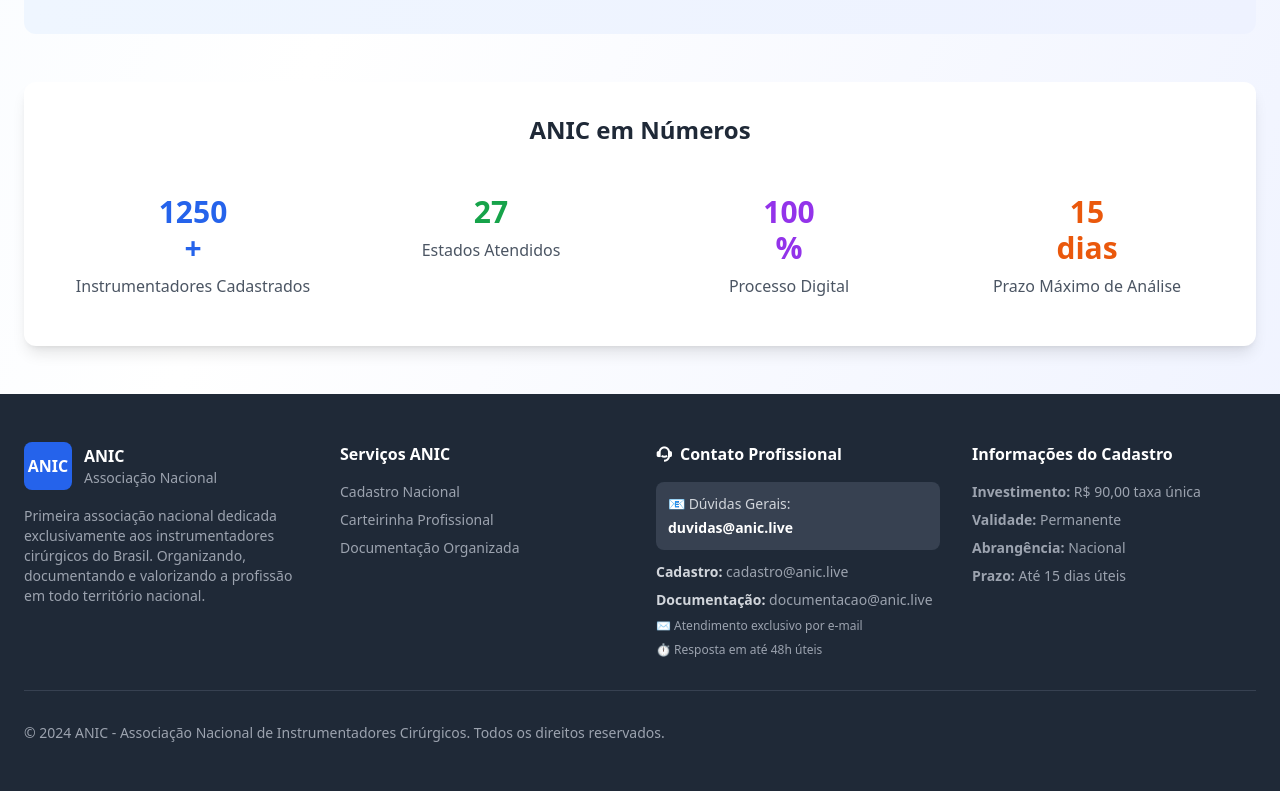
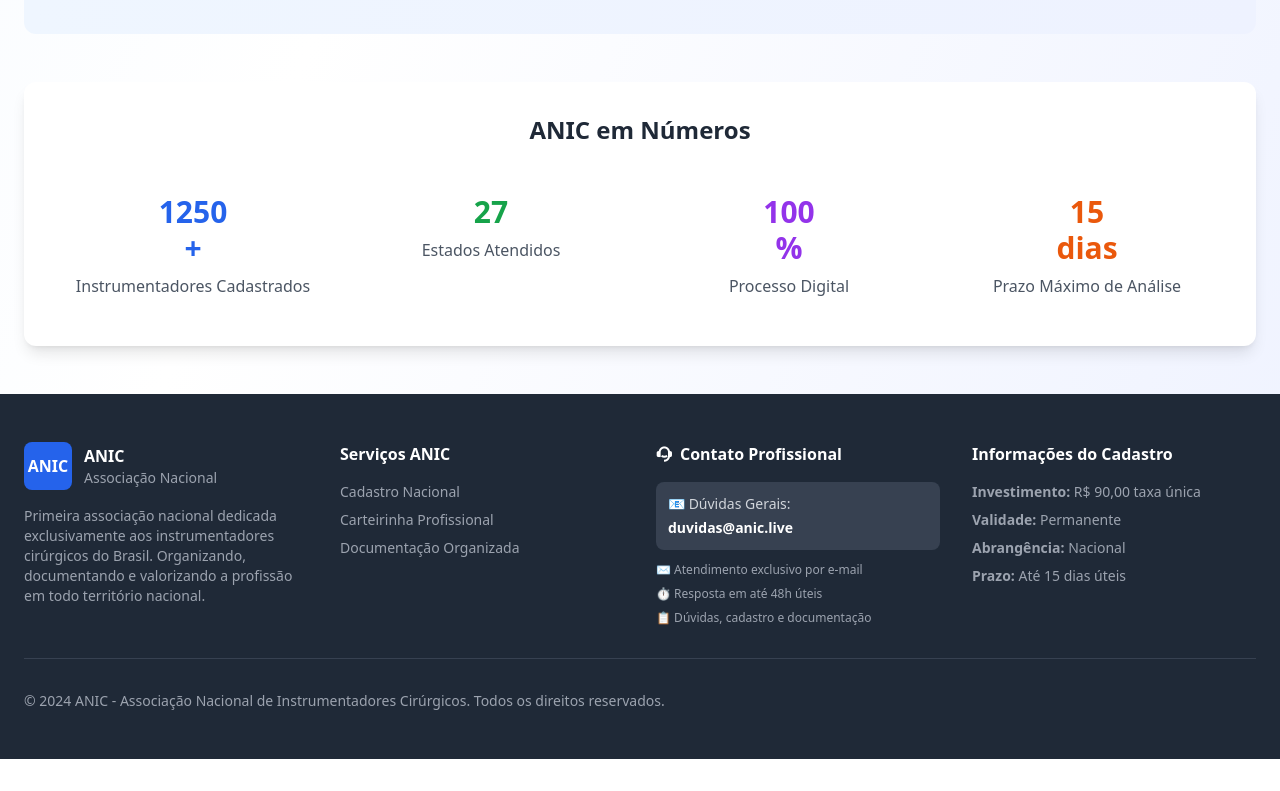
Before and after one commit to Aitchu123/anic, a React (Vite) app: page / in a window 1280 px wide. Shown: the part 2186-2977 px from the top of the page. After the commit the page ends 2945 px from the top, so only its background shows below. Built offline with nearby package versions, Linux system fonts and the light colour scheme.

Commit message:
fix(home): update contact email and consolidate support channels
Update contact email from cadastro@anic.live to duvidas@anic.live and merge documentation support into general support channel. Also update asset file references due to build changes.

```diff
--- a/src/pages/home/page.tsx
+++ b/src/pages/home/page.tsx
@@ -804,7 +804,7 @@
                   Após preencher a ficha cadastral, envie toda a documentação para:
                 </p>
                 <div className="bg-white p-4 rounded-lg">
-                  <p className="font-semibold text-blue-800">cadastro@anic.live</p>
+                  <p className="font-semibold text-blue-800">duvidas@anic.live</p>
                 </div>
                 <p className="text-sm text-blue-600 mt-3">
                   A aprovação da documentação dura em média 15 dias. Após aprovada, você receberá um e-mail com as informações para pagamento.
@@ -957,15 +957,15 @@
                     <i className="ri-contacts-line mr-2"></i>
                     Canais de Atendimento Especializados
                   </h3>
-                  <div className="grid md:grid-cols-2 gap-4">
-                    <div className="bg-white p-4 rounded-lg shadow-sm border border-green-100">
+                  <div className="grid md:grid-cols-1 gap-4 justify-center">
+                    <div className="bg-white p-4 rounded-lg shadow-sm border border-green-100 max-w-md mx-auto">
                       <div className="flex items-center space-x-3 mb-2">
                         <div className="w-10 h-10 bg-green-100 rounded-full flex items-center justify-center">
                           <i className="ri-question-line text-green-600"></i>
                         </div>
                         <div>
-                          <p className="font-semibold text-green-800">Dúvidas Gerais</p>
-                          <p className="text-sm text-green-600">Informações sobre cadastro</p>
+                          <p className="font-semibold text-green-800">Atendimento Geral</p>
+                          <p className="text-sm text-green-600">Dúvidas, cadastro e documentação</p>
                         </div>
                       </div>
                       <a
@@ -974,24 +974,6 @@
                       >
                         <i className="ri-mail-line mr-2"></i>
                         duvidas@anic.live
-                      </a>
-                    </div>
-                    <div className="bg-white p-4 rounded-lg shadow-sm border border-green-100">
-                      <div className="flex items-center space-x-3 mb-2">
-                        <div className="w-10 h-10 bg-blue-100 rounded-full flex items-center justify-center">
-                          <i className="ri-file-text-line text-blue-600"></i>
-                        </div>
-                        <div>
-                          <p className="font-semibold text-blue-800">Documentação</p>
-                          <p className="text-sm text-blue-600">Envio de documentos</p>
-                        </div>
-                      </div>
-                      <a
-                        href="mailto:cadastro@anic.live"
-                        className="text-blue-700 font-semibold hover:text-blue-800 transition-colors flex items-center"
-                      >
-                        <i className="ri-mail-line mr-2"></i>
-                        cadastro@anic.live
                       </a>
                     </div>
                   </div>
@@ -1053,10 +1035,9 @@
                   </a>
                 </div>
                 <div className="space-y-2 text-gray-400">
-                  <p><strong className="text-gray-300">Cadastro:</strong> cadastro@anic.live</p>
-                  <p><strong className="text-gray-300">Documentação:</strong> documentacao@anic.live</p>
                   <p className="text-xs">✉️ Atendimento exclusivo por e-mail</p>
                   <p className="text-xs">⏱️ Resposta em até 48h úteis</p>
+                  <p className="text-xs">📋 Dúvidas, cadastro e documentação</p>
                 </div>
               </div>
             </div>
```
Also changed, not shown: 6 other files (tests, documents, lock files or other folders).
